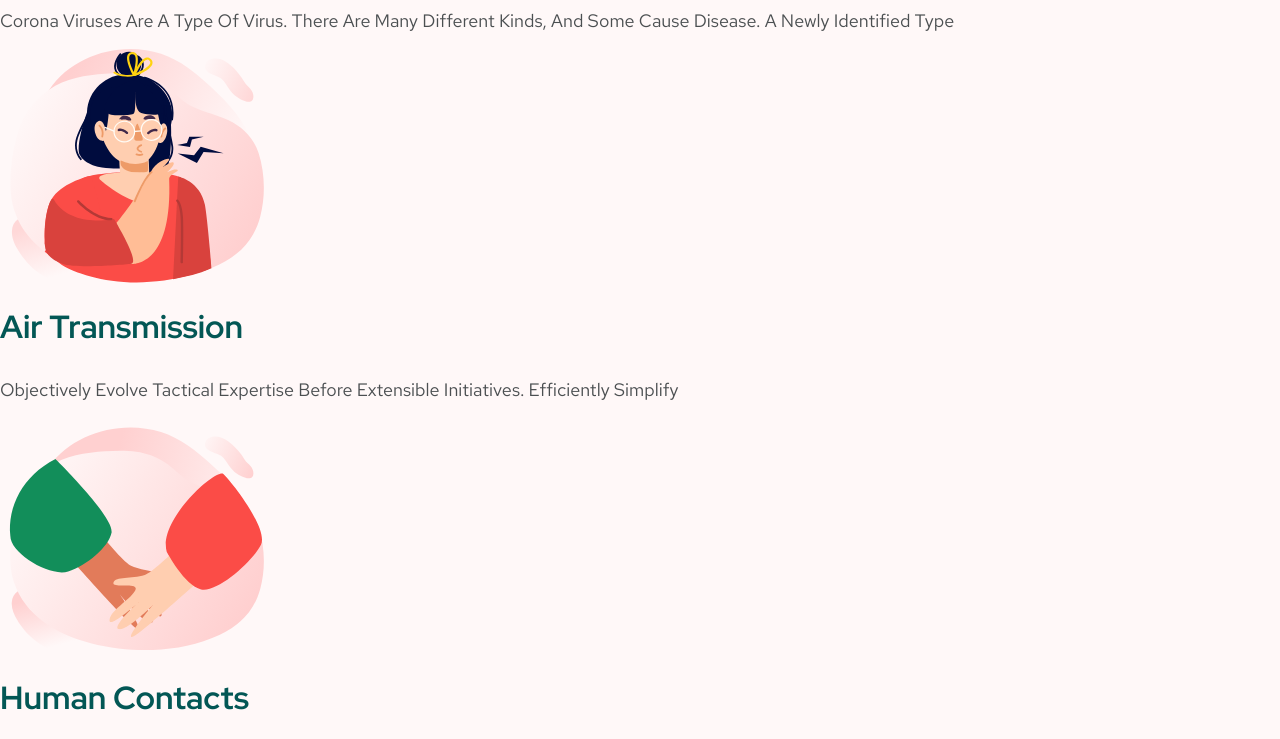
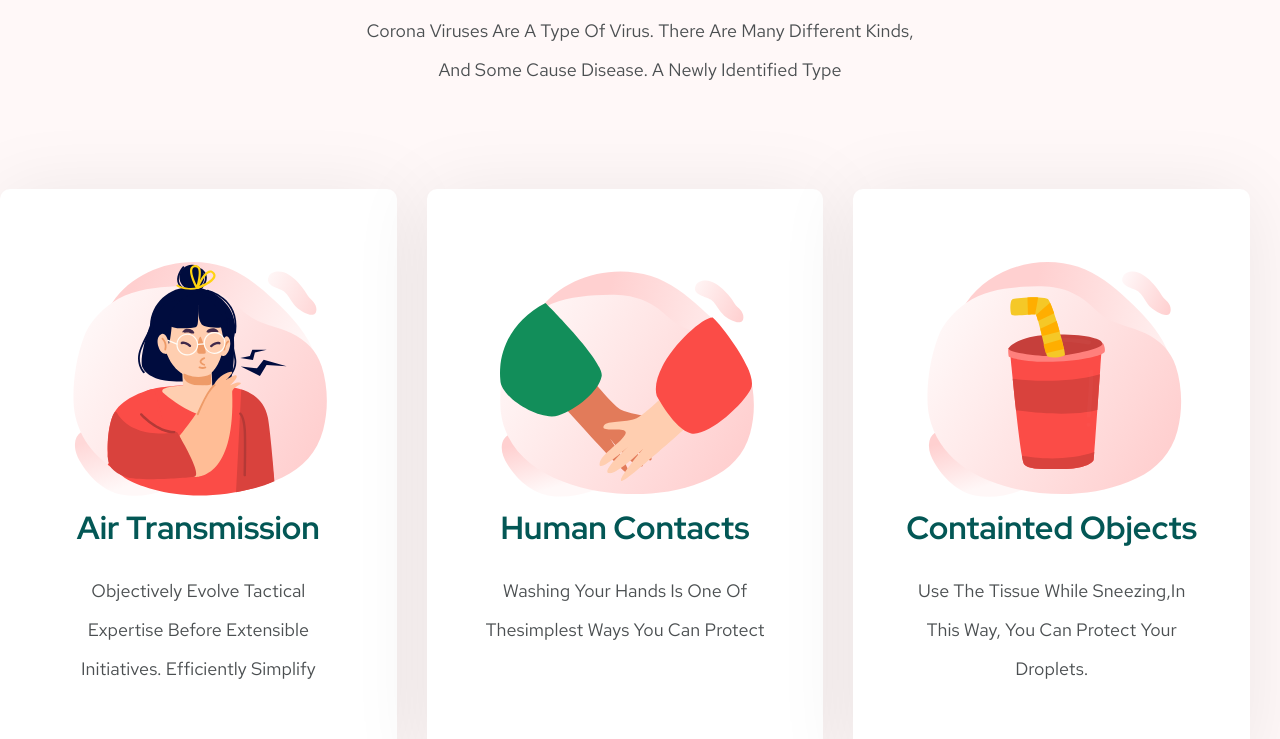
Before and after one commit to revuwem/covid19, a website: page index.html in a window 1280 px wide. Shown: the part 1666-2405 px from the top of the page. Drawn offline with Linux system fonts and the light colour scheme.

Commit message:
styled section

```diff
--- a/index.html
+++ b/index.html
@@ -49,27 +49,28 @@
                 </div>
             </div>
         </section>
-        <section>
+        <section class="contagion" id="contagion">
+            <div class="container">
                 <h2>
                     <span>Covid-19</span> Contagion
                 </h2>
                 <p>Corona viruses are a type of virus. There are many different kinds, and some cause disease. A newly identified type</p>
-            <ul>
-                <li>
+                <ul class="contagion-list">
+                    <li class="contagion-list-item">
                         <figure>
                             <img src="/images/contagion/air-transmission.svg" alt="">
                         </figure>
                         <h3>Air transmission</h3>
                         <p>Objectively evolve tactical expertise before extensible initiatives. Efficiently simplify</p>
                     </li>
-                <li>
+                    <li class="contagion-list-item">
                         <figure>
                             <img src="/images/contagion/human-contacts.svg" alt="">
                         </figure>
                         <h3>Human Contacts</h3>
                         <p>Washing your hands is one of thesimplest ways you can protect</p>
                     </li>
-                <li>
+                    <li class="contagion-list-item">
                         <figure>
                             <img src="/images/contagion/contained-objects.svg" alt="">
                         </figure>
@@ -77,6 +78,7 @@
                         <p>Use the tissue while sneezing,In this way, you can protect your droplets.</p>
                     </li>
                 </ul>
+            </div>
         </section>
         <section>
             <h2>
--- a/style.css
+++ b/style.css
@@ -56,7 +56,7 @@ h1{
 
 h2{
     margin: 0;
-    margin-bottom: 20px;
+    margin-bottom: 30px;
 
     font-size: 2.5rem;
     line-height: 1.2;
@@ -94,6 +94,8 @@ ul{
     width: 100%;
     height: auto;
 }
+
+/* NAV */
 
 .nav{
     width: 100%;
@@ -157,9 +159,16 @@ ul{
     transition: ease 0.1s;
 }
 
-.hero{
+
+/* SECTION */
+section{
     width: 100%;
     height: auto;
+}
+
+/* HERO SECTION */
+
+.hero{
     min-height: calc(100vh - 125px);
 
     background-image: url('/images/bg/hero-bg.svg');
@@ -177,9 +186,9 @@ ul{
     height: auto;
 }
 
+/* OVERVIEW SECTION */
+
 .overview{
-    width: 100%;
-    height: auto;
     min-height: 100vh;
     padding: 100px 0;
 
@@ -198,3 +207,64 @@ ul{
     margin: 0;
     margin-left: auto;
 }
+
+/* CONTAGION SECTION */
+
+.contagion {
+    background-image: url('/images/decoration/virus-medium-pink.svg');
+    background-size: 14%;
+    background-position: 5% 90%;
+    background-repeat: no-repeat;
+}
+
+.contagion .container{
+    display: flex;
+    flex-direction: column;
+    align-items: center;
+}
+
+.contagion p{
+    max-width: 570px;
+    margin-bottom: 100px;
+    text-align: center;
+}
+
+.contagion-list{
+    display: flex;
+    flex-wrap: wrap;
+}
+
+.contagion-list-item{
+    flex: 1;
+    height: auto;
+    max-height: 575px;
+    margin-right: 30px;
+    margin-bottom: 30px;
+    padding: 65px 52px 80px;
+
+    text-align: center;
+
+    background-color: #ffffff;
+    box-shadow: 0px 5px 80px rgba(0, 0, 0, 0.08);
+    border-radius: 10px;
+
+    display: flex;
+    flex-direction: column;
+    align-items: center;
+}
+
+.contagion-list-item:hover{
+    border-bottom: 6px solid var(--primary-color);
+}
+
+.contagion-list-item figure{
+    width: 100%;
+    max-width: 270px;
+    height: auto;
+    max-height: 250px;
+}
+
+.contagion-list-item figure>img{
+    width: 100%;
+    height: auto;
+}
```
Lines whose indentation alone changed are shown as unchanged.
